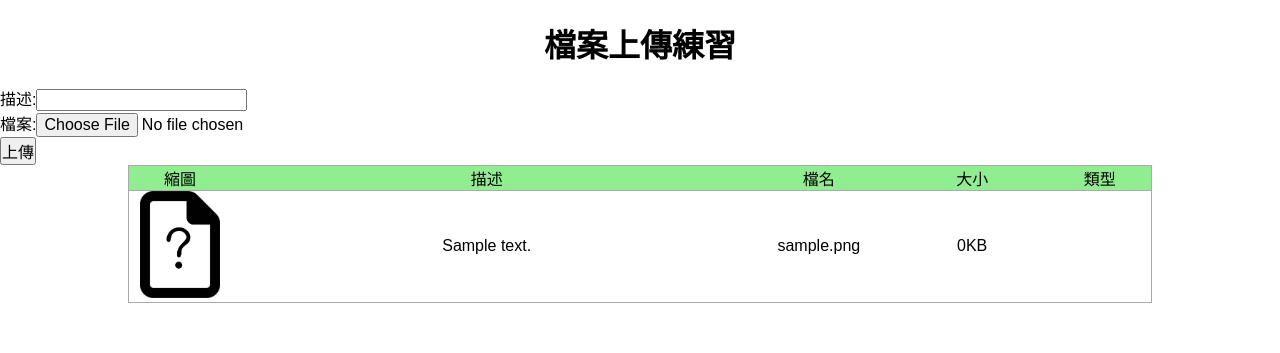
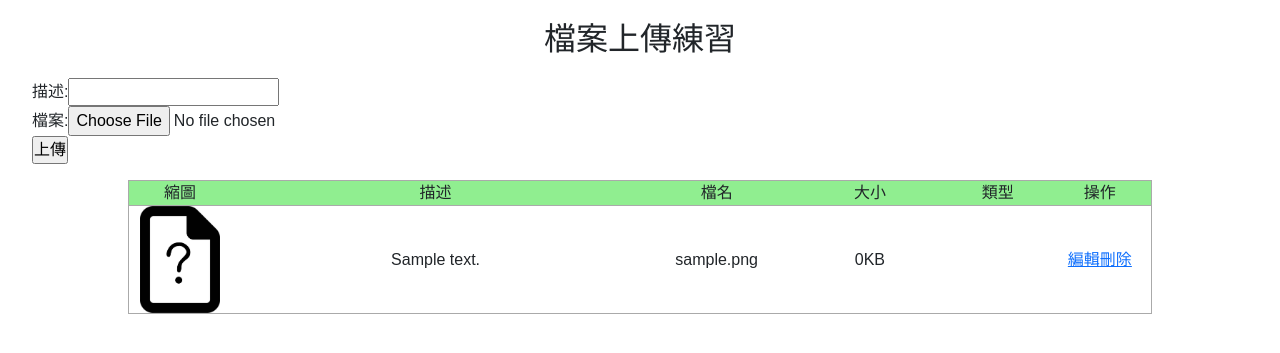
Before and after one commit to Xenophmix/PHP_FILE_AND_GRAPHIC, a PHP site: page /upload.php in a window 1280 px wide. Shown: the top 353 px of the page. Run offline with PHP 8.4, Linux system fonts and the light colour scheme; tables that the repository leaves empty hold one stand-in row (values such as "Sample post").

Commit message:
完成刪除檔案及資料功能

```diff
--- a/upload.php
+++ b/upload.php
@@ -17,6 +17,7 @@
     <meta http-equiv="X-UA-Compatible" content="ie=edge">
     <title>檔案上傳</title>
     <link rel="stylesheet" href="style.css">
+    <link rel="stylesheet" href="https://cdn.jsdelivr.net/npm/bootstrap@5.2.3/dist/css/bootstrap.min.css">
     <style>
         .list {
             list-style-type: none;
@@ -52,7 +53,7 @@
         }
 
         .list-item div:nth-child(2) {
-            width: 50%;
+            width: 40%;
         }
 
         .list-item div:nth-child(3) {
@@ -67,12 +68,17 @@
             width: 10%;
             overflow: hidden;
         }
+
+        .list-item div:nth-child(6) {
+            width: 10%;
+        }
     </style>
 </head>
 
 <body>
     <h1 class="header">檔案上傳練習</h1>
     <!----建立你的表單及設定編碼----->
+
 
     <?php
     if (isset($_GET['upload']) && $_GET['upload'] == 'success')
@@ -107,6 +113,7 @@
         echo "<div>檔名</div>";
         echo "<div>大小</div>";
         echo "<div>類型</div>";
+        echo "<div>操作</div>";
         echo "</li>";
         foreach ($files as $file) {
             echo "<li class='list-item'>";
@@ -126,10 +133,14 @@
             echo $file['file_name'];
             echo "</div>";
             echo "<div>";
-            echo floor($file['size']/1024) ."KB";
+            echo floor($file['size'] / 1024) . "KB";
             echo "</div>";
             echo "<div>";
             echo $file['type'];
+            echo "</div>";
+            echo "<div>";
+            echo "<a href='edit_form.php?id={$file['id']}'>編輯</a>";
+            echo "<a href='./api/del.php?id={$file['id']}'>刪除</a>";
             echo "</div>";
             echo "</li>";
         }
```
Also changed, not shown: api/del.php (added, +13 -0 lines), upload/20221212105317.jpg (deleted), upload/20221212112220.png (deleted).
